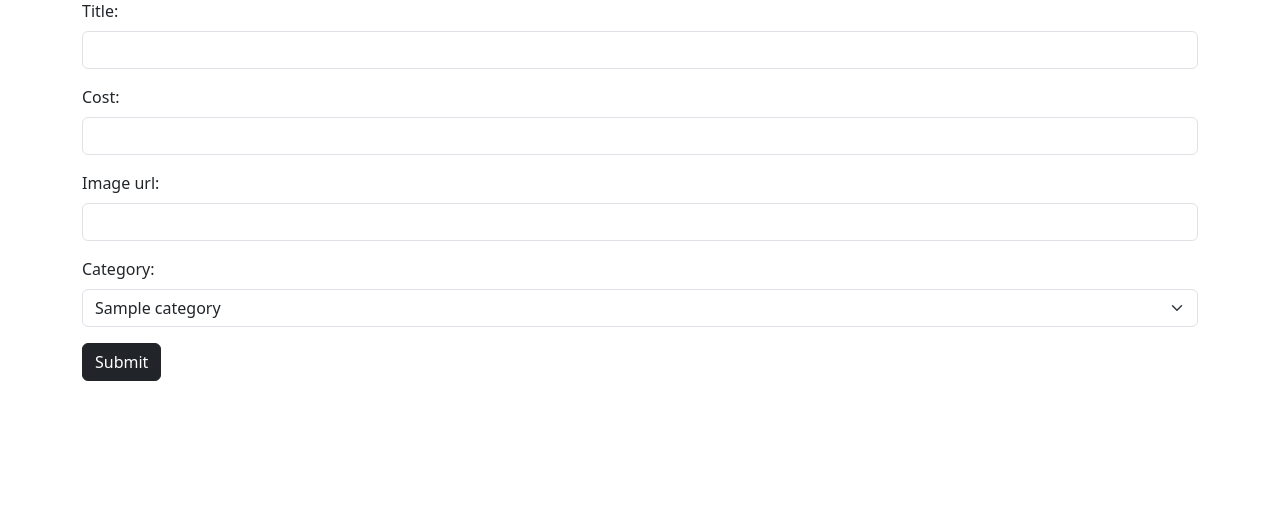
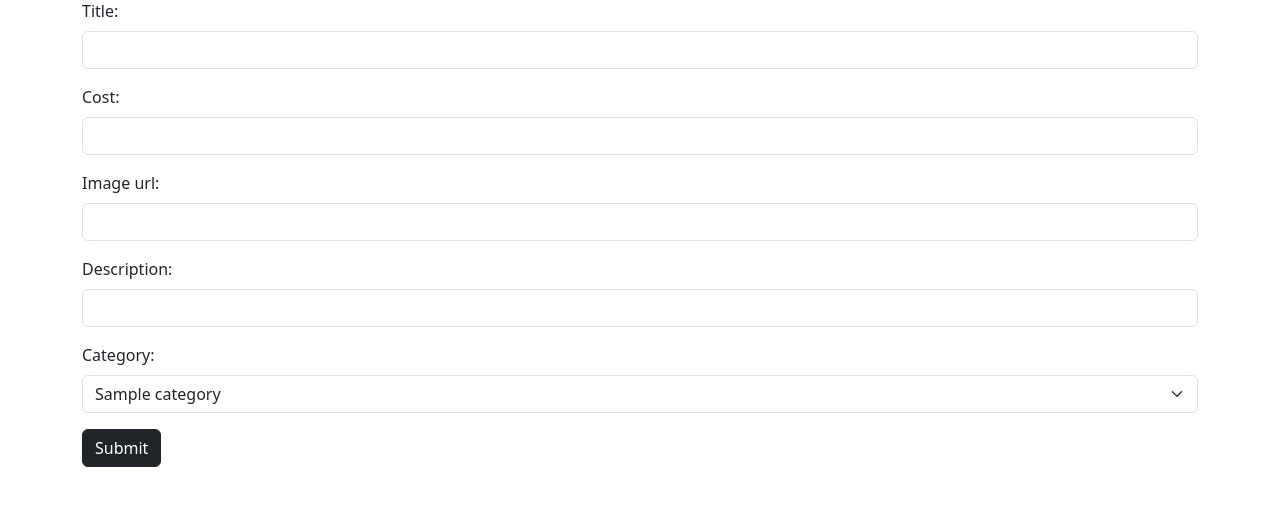
Before and after one commit to IvanAshikhin/homework_54_ivan_ashikhin, a Django app: template app/webapp/templates/add_product.html in a window 1280 px wide. Shown: the part 113-619 px from the top of the page. Run offline with Django 4.2, Linux system fonts and the light colour scheme; the template is opened without the code that fills it: most values are stand-ins (such as "Sample title", 1, 10 or a date in 2020).

Commit message:
Description
Добавил поле Description которое забыл сделать при создании моделей

```diff
--- a/app/webapp/admin.py
+++ b/app/webapp/admin.py
@@ -14,8 +14,8 @@ class CategoryAdmin(admin.ModelAdmin):
 
 
 class ProductAdmin(admin.ModelAdmin):
-    list_display = ('id', 'product_name', 'category', 'add_date', 'cost', 'image')
-    list_filter = ('id', 'product_name', 'category', 'add_date', 'cost', 'image')
+    list_display = ('id', 'product_name', 'category', 'add_date', 'cost', 'image', 'description')
+    list_filter = ('id', 'product_name', 'category', 'add_date', 'cost', 'image', 'description')
     search_fields = ('id', 'product_name', 'category')
     fields = ('product_name', 'category', 'add_date', 'cost')
     readonly_fields = ('id', 'image', 'add_date')
--- a/app/webapp/models.py
+++ b/app/webapp/models.py
@@ -23,6 +23,7 @@ class Product(models.Model):
     add_date = models.DateTimeField(auto_now=True,verbose_name='Дата добавления')
     cost = models.DecimalField(max_digits=10, decimal_places=2, verbose_name='Цена')
     image = models.TextField(max_length=10000,null=False,blank=False,verbose_name='Ссылка изображения')
+    description = models.TextField(max_length=10000, null=True, verbose_name='Описание')
 
 
     def __str__(self):
--- a/app/webapp/templates/add_product.html
+++ b/app/webapp/templates/add_product.html
@@ -46,6 +46,10 @@
             <input type='text' class="form-control" id="image" name="image">
         </div>
         <div class="mb-3">
+            <label for="description" class="form-label">Description:</label>
+            <input type='text' class="form-control" id="description" name="description">
+        </div>
+        <div class="mb-3">
             <label for="category_id" class="form-label">Category:</label>
             <select class="form-select" name="category_id">
                 {% for category in categories %}
--- a/app/webapp/templates/detail.html
+++ b/app/webapp/templates/detail.html
@@ -46,6 +46,7 @@
     <p class="category">Category: {{ product.category }}</p>
     <p class="cost">Cost: {{ product.cost }}</p>
     <p class="add_date">Date: {{ product.add_date }}</p>
+    <p class="desc">Description: {{ product.description }}</p>
 </div>
 </body>
 </html>
--- a/app/webapp/views/products.py
+++ b/app/webapp/views/products.py
@@ -30,7 +30,8 @@ def product_add_view(request):
         'product_name': request.POST.get('product_name'),
         'cost': request.POST.get('cost'),
         'image': request.POST.get('image'),
-        'category_id': int(request.POST.get('category_id'))
+        'category_id': int(request.POST.get('category_id')),
+        'description': request.POST.get('description')
     }
     Product.objects.create(**product_data)
     return redirect('index_page')
```
